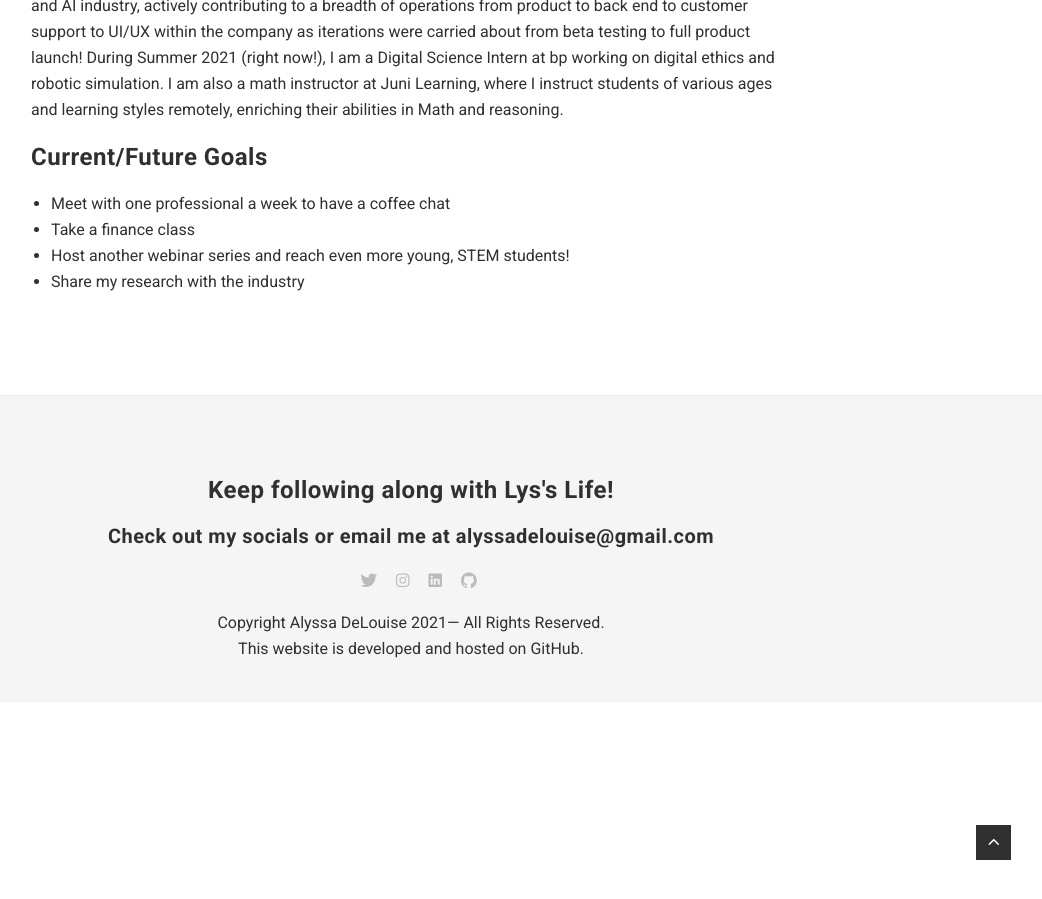
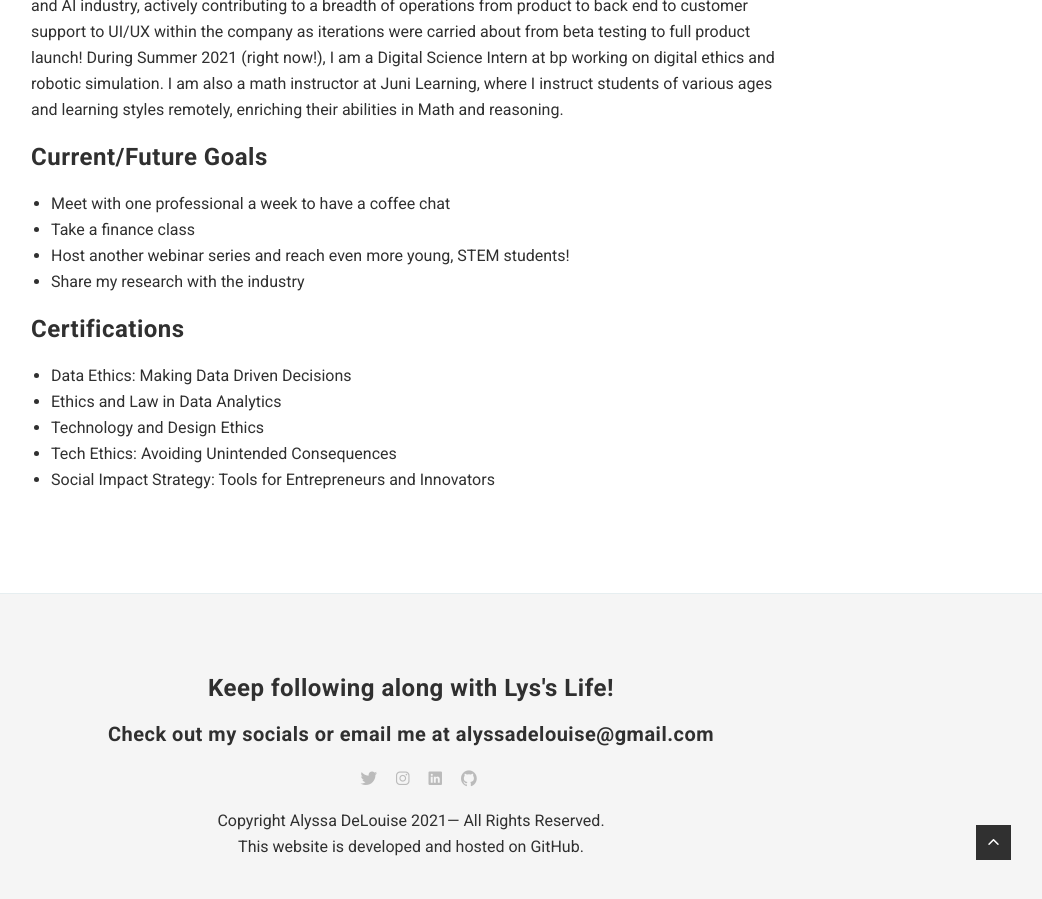
Before and after one commit to alyssadelouise/home, a Jekyll site: the page built from _pages/aboutme.md, in a window 1280 px wide and 900 px high, scrolled down 2345 px. Shown: the whole window, without its empty margins (229-1271 px from the left). Built offline with Jekyll 4.4.1, drawn with Linux system fonts in a browser that asks for light colours; nearby versions of some CDN libraries; comment, search, counter and statistics services are not loaded.

Commit message:
Update aboutme.md

```diff
--- a/_pages/aboutme.md
+++ b/_pages/aboutme.md
@@ -30,3 +30,11 @@ In my <strong>free time</strong>, I am an ambassador for the Female Laboratory o
 * Take a finance class
 * Host another webinar series and reach even more young, STEM students!
 * Share my research with the industry
+
+### Certifications
+
+* Data Ethics: Making Data Driven Decisions
+* Ethics and Law in Data Analytics
+* Technology and Design Ethics
+* Tech Ethics: Avoiding Unintended Consequences
+* Social Impact Strategy: Tools for Entrepreneurs and Innovators
```
